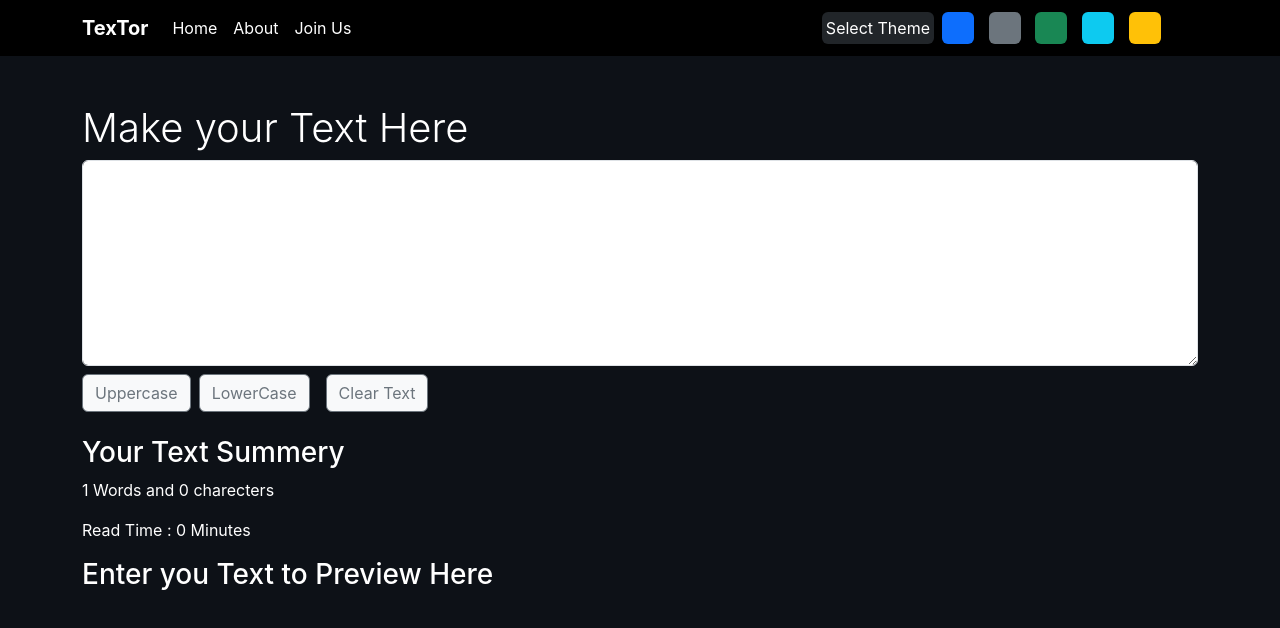
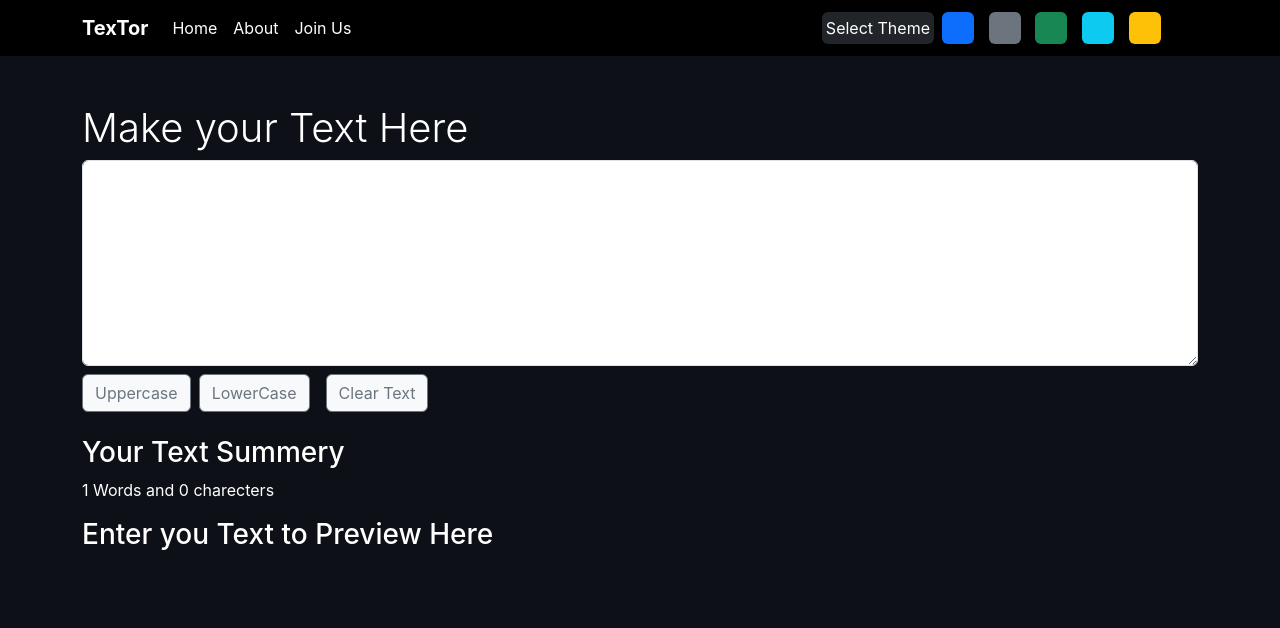
Before and after one commit to SalmanFarshe/Text_Utilities, a React (Create React App) app: page /home in a window 1280 px wide. Shown: the top 628 px of the page. Built offline with nearby package versions, Linux system fonts and the light colour scheme.

Commit message:
Read Time Feature removed

```diff
--- a/src/Components/TextForm.js
+++ b/src/Components/TextForm.js
@@ -7,7 +7,7 @@ export default function TextForm(props) {
   const toUpperClick = () => {
     let upperText = textValue.toUpperCase();
     newValue(upperText);
-    props.alertmdg("Text Converted Uppercase Successfully!")
+    props.alertmdg("Text Converted Uppercase Successfully!");
   };
   const toLowerClick = () => {
     let lowerText = textValue.toLowerCase();
@@ -16,7 +16,7 @@ export default function TextForm(props) {
   };
   const clearText = () => {
     newValue("");
-    props.alertmdg("Text Cleared Successfully!")
+    props.alertmdg("Text Cleared Successfully!");
   };
   const [textValue, newValue] = useState("");
   return (
@@ -58,8 +58,9 @@ export default function TextForm(props) {
             {textValue.split(" ").length} Words and {textValue.length}{" "}
             charecters
           </p>
-          <p>Read Time : {textValue.split("").length * 0.008} Minutes</p>
-          <h3>{textValue == "" ? "Enter you Text to Preview Here" : "Preview"}</h3>
+          <h3>
+            {textValue === "" ? "Enter you Text to Preview Here" : "Preview"}
+          </h3>
           <p>{textValue}</p>
         </div>
       </div>
```
